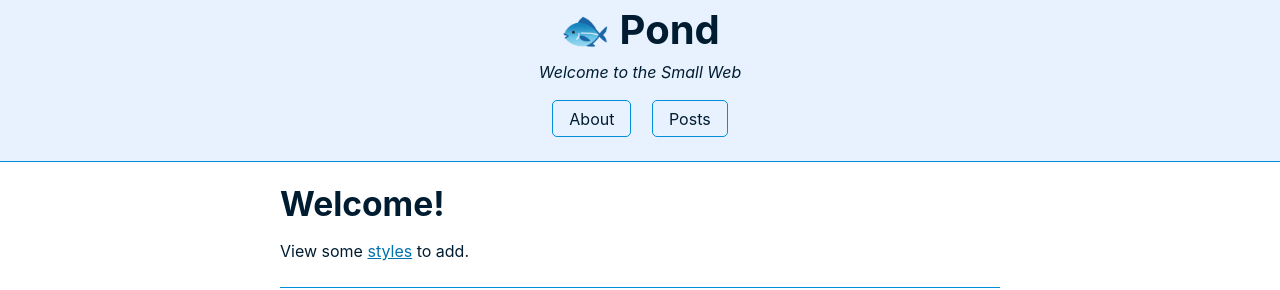
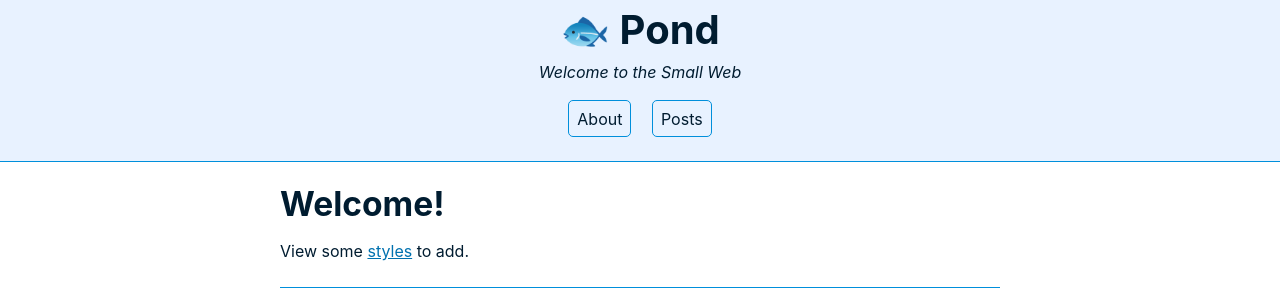
Before and after one commit to megdna/pond, a Jekyll site: the page built from index.md, in a window 1280 px wide. Shown: the top 290 px of the page. Built offline with Jekyll 4.4.1, drawn with Linux system fonts in a browser that asks for light colours.

Commit message:
Update style.css

```diff
--- a/assets/css/style.css
+++ b/assets/css/style.css
@@ -87,7 +87,7 @@ header > nav a:visited {
   color: var(--text);
   display: inline-block;
   margin: 0 0.5rem 1rem;
-  padding: 0.1rem 1rem;
+  padding: 0.1rem 0.5rem;
   text-decoration: none;
 }
 header > nav a:hover,
```
